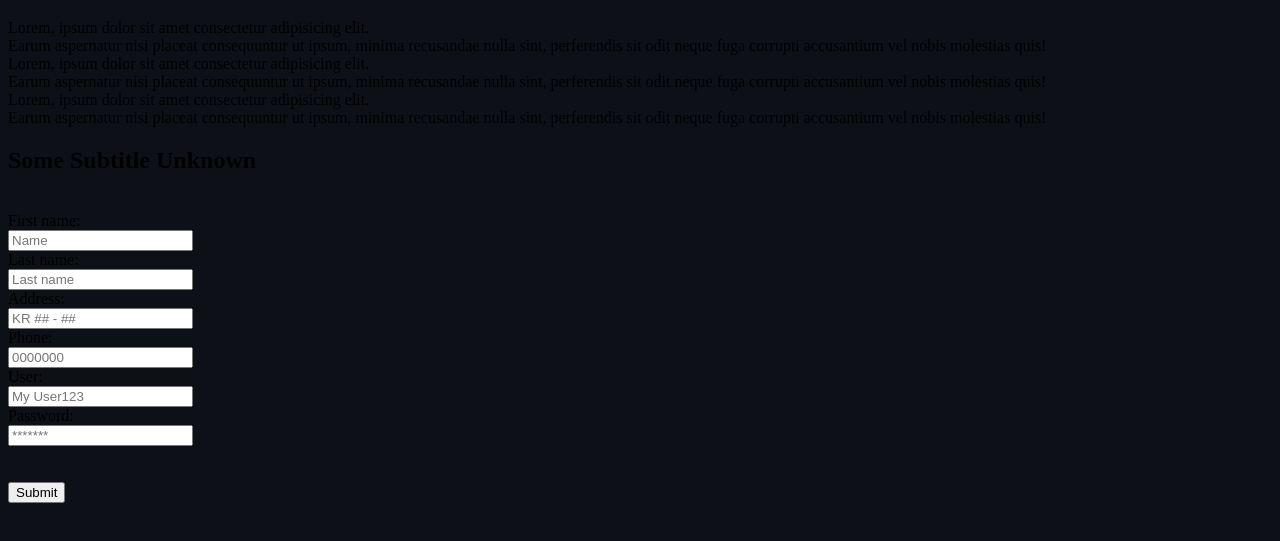
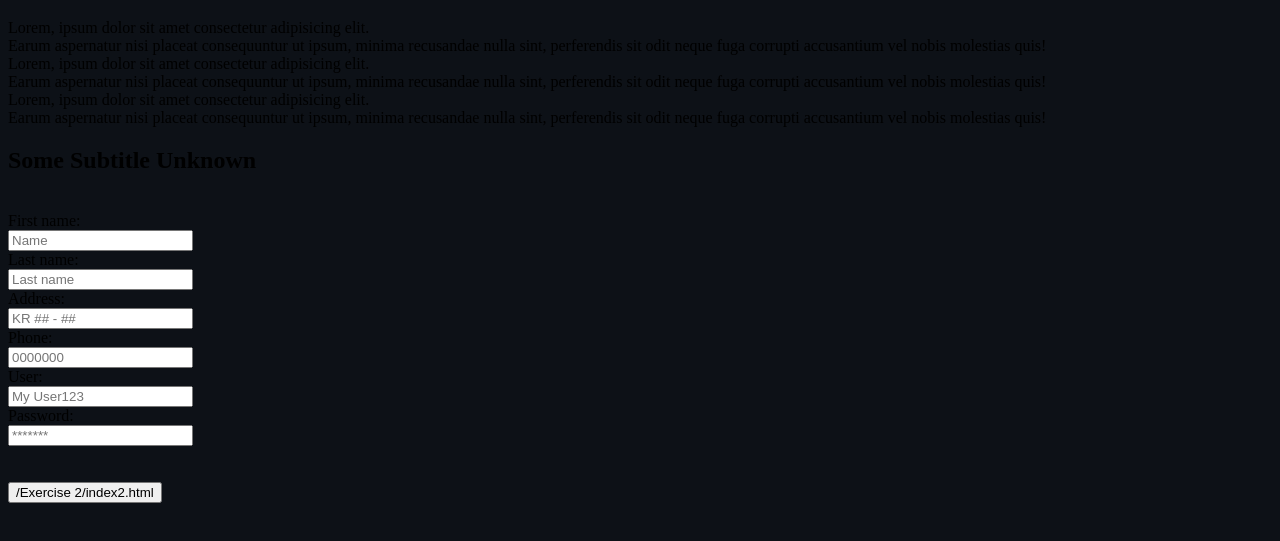
Before and after one commit to SlayeR-cloud/web_development, a plain HTML site: page Exercise 2/index.html in a window 1280 px wide. Shown: the part 63-604 px from the top of the page. Drawn offline with Linux system fonts and the light colour scheme.

Commit message:
Confirmed bugs fixing on index

```diff
--- a/Exercise 2/index.html
+++ b/Exercise 2/index.html
@@ -46,7 +46,7 @@
             <input type="password" id="password" name="password" placeholder="*******"><br>
             <br>
             <br>
-            <input type="submit" value="Submit">
+            <input type="submit" value="/Exercise 2/index2.html">
         </form>
     </body>
 </html>
```
